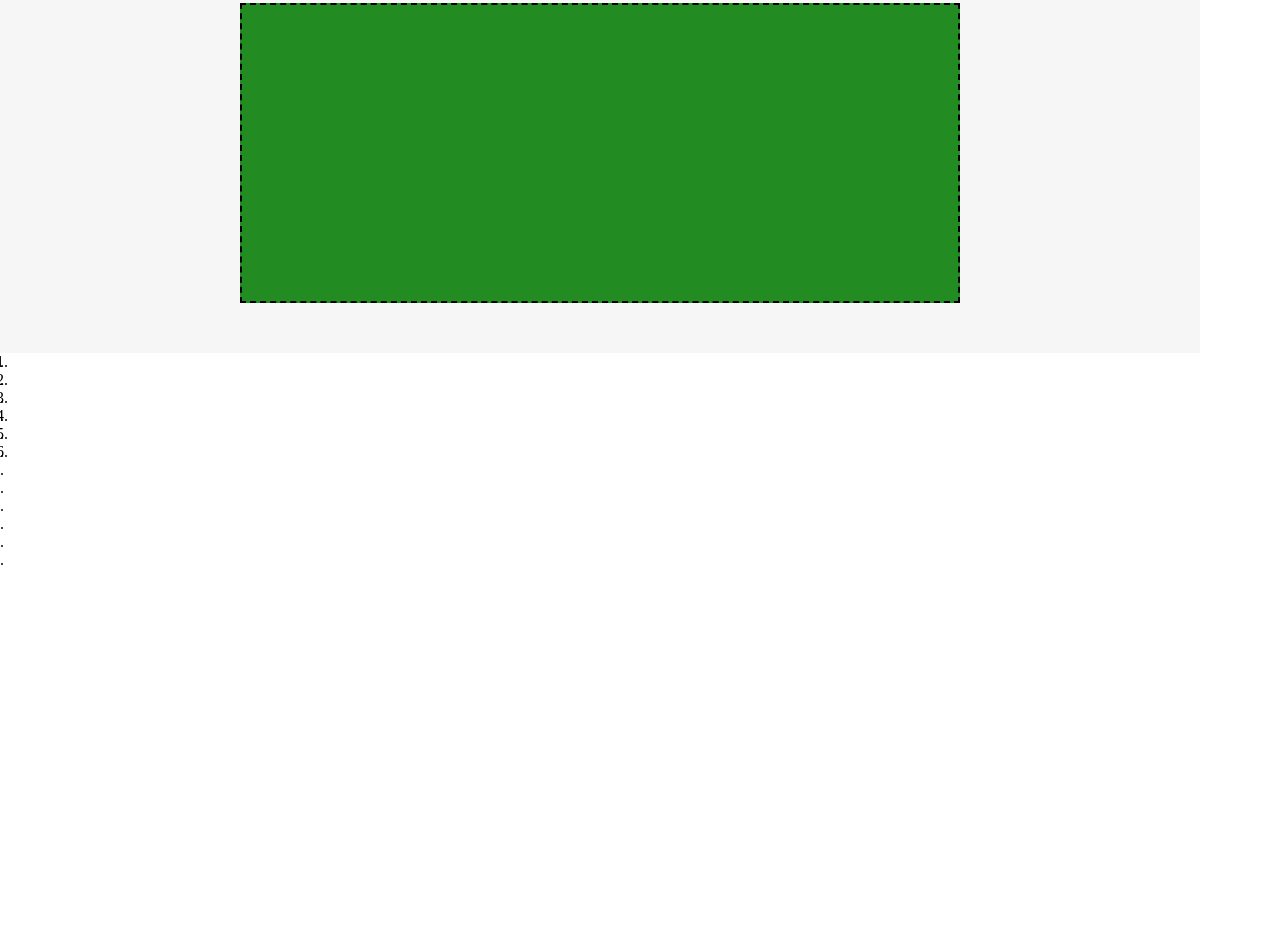
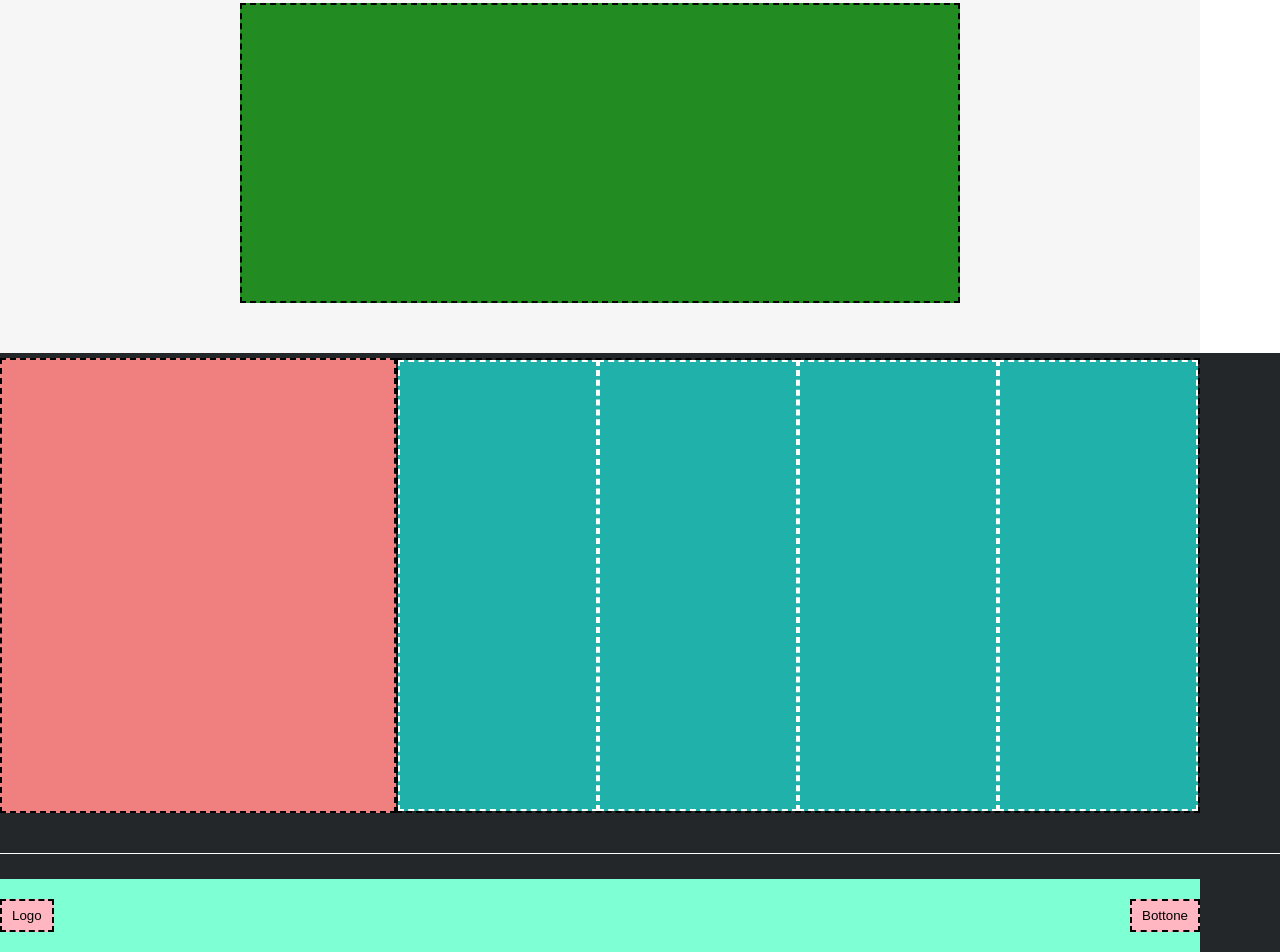
Before and after one commit to Murky-5/htmlcss-struttura-discord, a plain HTML site: page index.html in a window 1280 px wide. Shown: the part 1726-2678 px from the top of the page. Before the commit the page ends 2295 px from the top, so only its background shows below. Drawn offline with Linux system fonts and the light colour scheme.

Commit message:
added_footer-next_step,_fixing_sizes

```diff
--- a/css/style.css
+++ b/css/style.css
@@ -49,10 +49,12 @@
 }
 
 #hero > * {
+    min-height: max-content;
+    width: 100%;
     display: flex;
     align-items: center;
-    min-width: 400px;
-    min-height: 200px;
+    max-width: 400px;
+    height: 200px;
     justify-content: center;
    /* width: inherit;
     height: inherit; */
@@ -87,6 +89,61 @@
     min-width: 60%;
 }
 
+
+/* FOOTER */
+
+.footer * {
+    display: flex;
+    max-height: inherit;
+}
+
+.h {
+    height: 100%;
+    max-height: 500px;
+}
+
+.references_link {
+    flex-grow: 1;
+}
+
+.references {
+    flex-grow: 2;
+}
+
+.footer {
+    height: 500px;
+    flex-wrap: nowrap;
+    padding: 5px 0 40px 0;
+}
+
+.table {
+    flex-grow: 1;
+    height: inherit;
+}
+
+/* DEEPEST */
+
+section:last-child {
+    border-top: 1px solid;
+}
+
+.deepest {
+    display: flex;
+    justify-content: space-between;
+    width: 100%;
+    max-width: 1200px;
+    padding: 20px 0;
+    margin-top: 25px;
+}
+
+
+.btn {
+    display: flex;
+    align-items: center;
+    padding: 7px 10px;
+    border: 0 none transparent;
+}
+
 /**/
 
 body > header > #navbar {
@@ -107,7 +164,7 @@ body > header > #navbar > #hero{
     background-color: #00008B;
 }
 
-body > header > #navbar > #hero > img:only-child {
+body > header > #navbar > #hero > div:only-child {
     background-color: #EE82EE;
     border: 2px dotted black;
 }
@@ -135,3 +192,38 @@ body > main > .section > .column-right {
 body > main > .section > .non-flexbox {
     background-color: #228B22;
 }
+
+
+
+/* FOOTER */
+
+footer {
+    background-color: #23272A;
+}
+
+footer > .footer * {
+    border: 2px dashed black;
+}
+
+footer > .footer > .references_link {
+    background-color: #F08080;
+}
+
+footer > .footer > .references > .table {
+    border-color: #FFF;
+    background-color: #20B2AA;
+}
+
+footer > section:last-child {
+    border-color: #FFF;
+}
+
+footer > section > .deepest {
+    border-color: #FFF;
+    background-color: #7FFFD4;
+}
+
+footer > section > .deepest > * {
+    border: 2px dashed black;
+    background-color: #FFB6C1;
+}
--- a/index.html
+++ b/index.html
@@ -13,7 +13,7 @@
             <div class="link">link link link link</div>
             <div class="login">login</div>
             <div id="hero" class="flexbox">
-                <img src=">" alt=""></img>
+                <div></div>
             </div>
         </div>
     </header>
@@ -34,62 +34,28 @@
                 <div class="non-flexbox"></div>
             </div>
     </main>
-    <footer>
+    <footer id="f-background">
         <section class="flexbox footer">
-            <div class="table placeholder_links">
-                <table id="navigation_link">
-                    <ol>
-                        <li></li>
-                        <li></li>
-                    </ol>
-                </table>
+            <div class="references_link h">
             </div>
-            <div class="table placeholder_links">
-                <table id="navigation_link">
-                    <ol>
-                        <li></li>
-                        <li></li>
-                        <li></li>
-                        <li></li>
-                        <li></li>
-                        <li></li>
-                    </ol>
-                </table>
-            </div>
-            <div class="table placeholder_links">
-                <table id="navigation_link">
-                    <ol>
-                        <li></li>
-                        <li></li>
-                        <li></li>
-                        <li></li>
-                        <li></li>
-                        <li></li>
-                        <li></li>
-                        <li></li>
-                        <li></li>
-                        <li></li>
-                        <li></li>
-                        <li></li>
-                    </ol>
-                </table>
-            </div>
-            <div class="table placeholder_links">
-                <table id="navigation_link">
-                    <ol>
-                        <li></li>
-                        <li></li>
-                        <li></li>
-                        <li></li>
-                        <li></li>
-                        <li></li>
-                    </ol>
-                </table>
-            </div>
-            <div class="References_link">
-                <p></p>
+            <div class="references h">
+                <div class="table">
+                </div>
+                <div class="table">
+                </div>
+                <div class="table">
+                </div>
+                <div class="table">
+                </div>
             </div>
         </section>
+        <section>
+            <div class="deepest">
+                <button class="btn">Logo</button>
+                <button class="btn">Bottone</button>
+            </div>
+        </section>
+
     </footer>
 
 </body>
```
